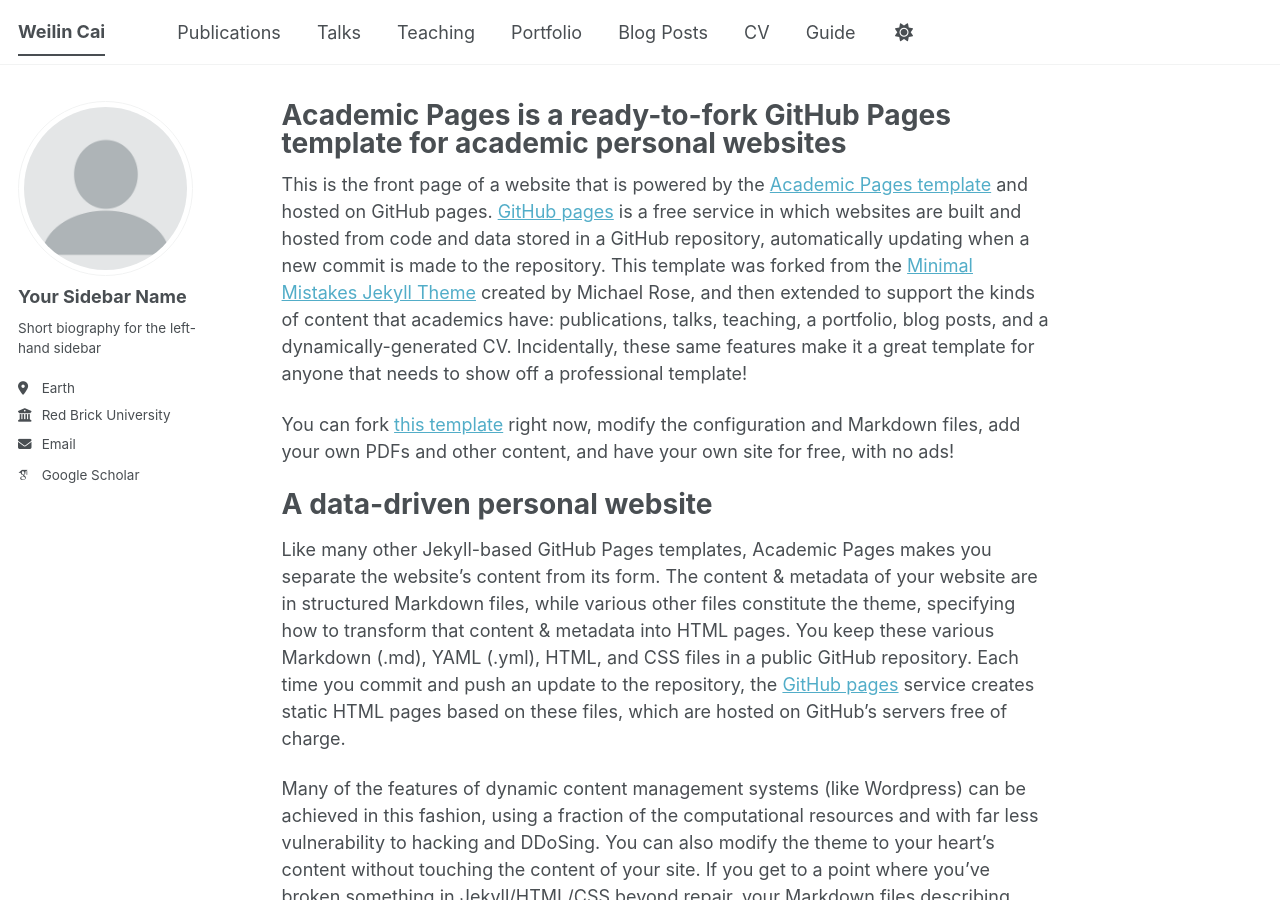
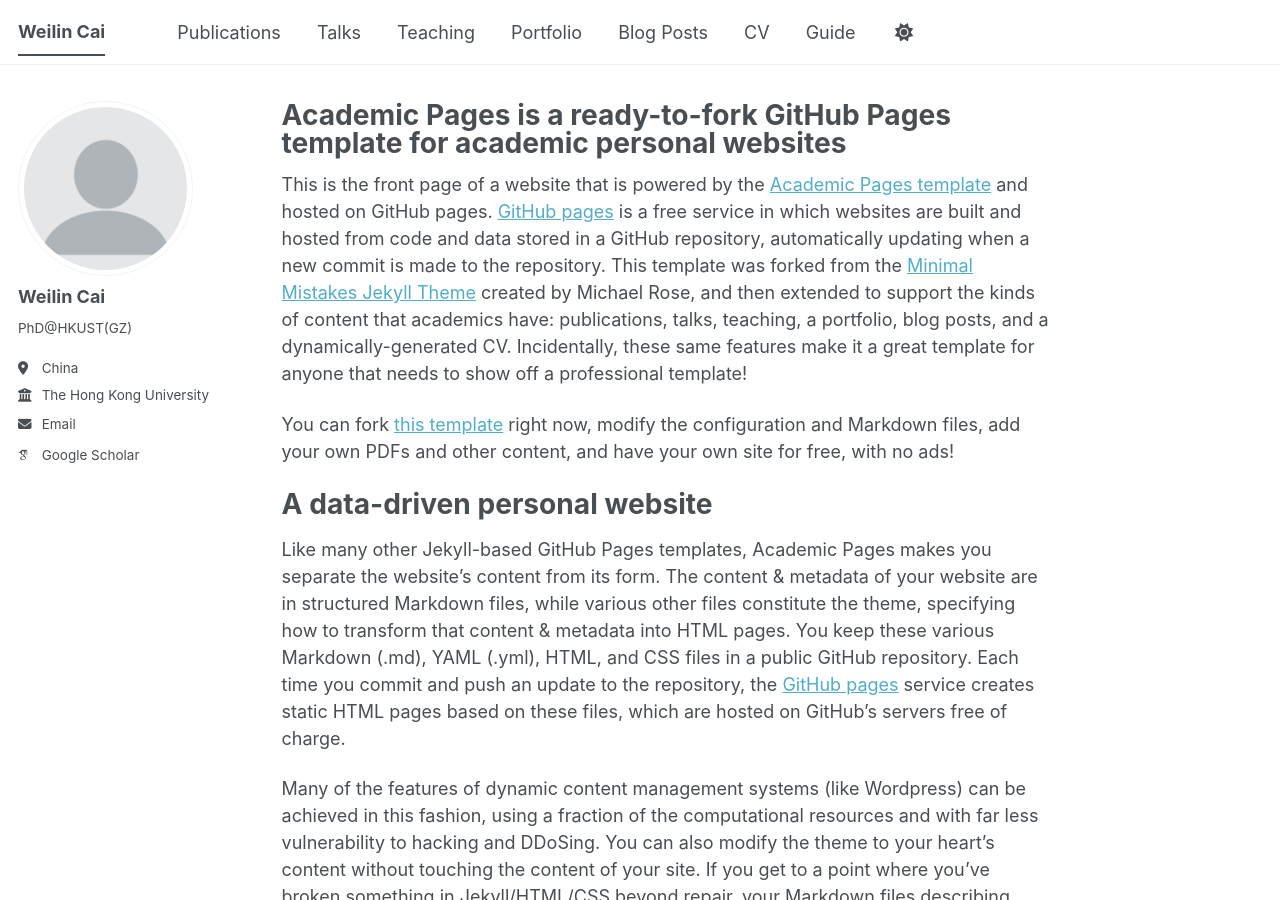
Before and after one commit to withinmiaov/withinmiaov.github.io, a Jekyll site: the page built from _pages/about.md, in a window 1280 px wide and 900 px high. Built offline with Jekyll 4.4.1, drawn with Linux system fonts in a browser that asks for light colours; some web fonts are replaced; a script bundle is joined from its source files by our own code; library files that are not in the unit come from our copies.

Commit message:
Update _config.yml

```diff
--- a/_config.yml
+++ b/_config.yml
@@ -12,7 +12,7 @@ site_theme               : "default" # The available themes options are "default
 title                    : "Weilin Cai"
 title_separator          : "-"
 name                     : &name "Weilin Cai"
-description              : &description "PhD@HKUST(GZ)"   # Update this with a general description of your site, this is the default if not overridden by a page
+description              : &description ""   # Update this with a general description of your site, this is the default if not overridden by a page
 url                      : https://withinmiaov.github.io # The base hostname & protocol for your site e.g. "https://[your GitHub username].github.io",
                                                            # or if you already have some other page hosted on Github then use "https://[your GitHub username].github.io/[Your Repo Name]"
 baseurl                  : "" # the subpath of your site, e.g. "/blog"
@@ -24,13 +24,13 @@ repository               : "withinmiaov/withinmiaov.github.io"
 author:
   # Biographic information
   avatar           : "profile.png"
-  name             : "Your Sidebar Name"
+  name             : "Weilin Cai"
   pronouns         : # example: "she/her"
-  bio              : "Short biography for the left-hand sidebar"
-  location         : "Earth"
-  employer         : "Red Brick University"
+  bio              : "PhD@HKUST(GZ)"
+  location         : "China"
+  employer         : "The Hong Kong University of Science and Technology (Guangzhou)"
   uri              : # URL
-  email            : "none@example.org"
+  email            : "wcai738@connect.hkust-gz.edu.cn"
 
   # Academic websites
   academia         : # URL
```
